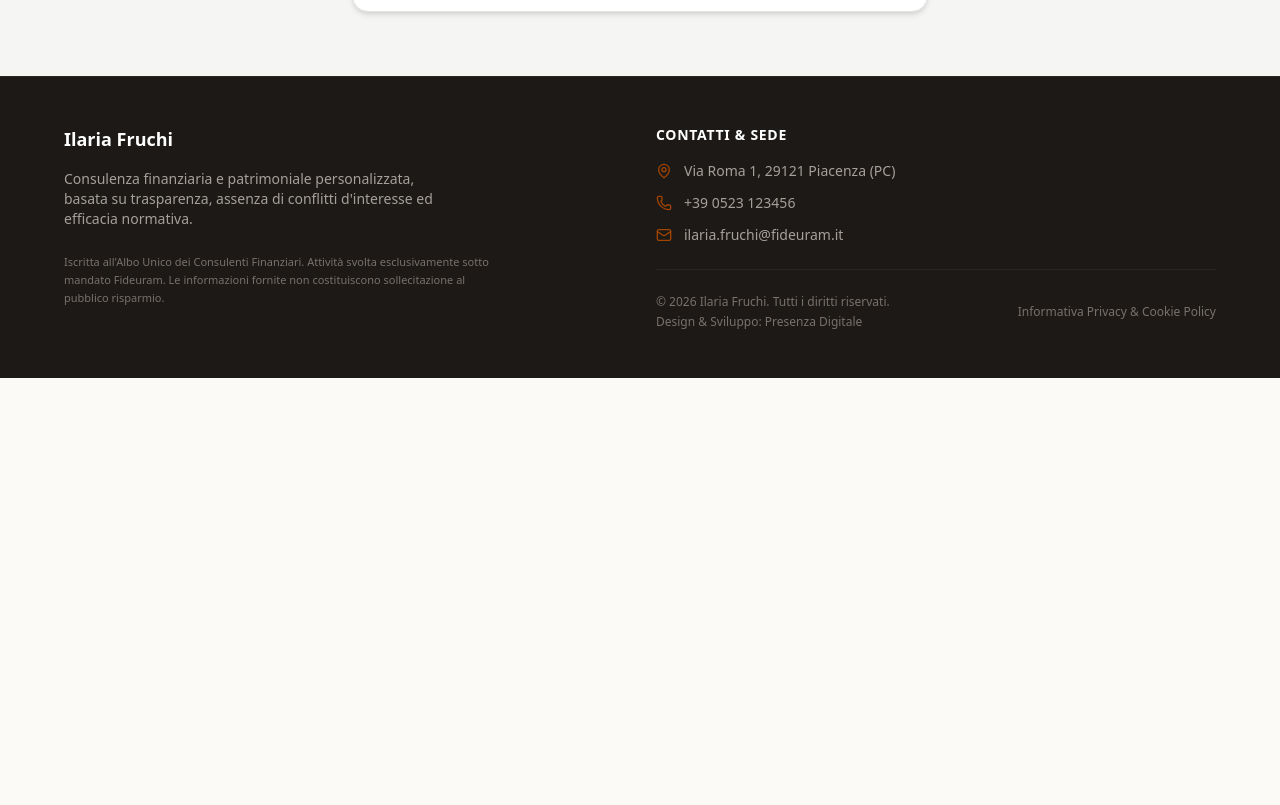
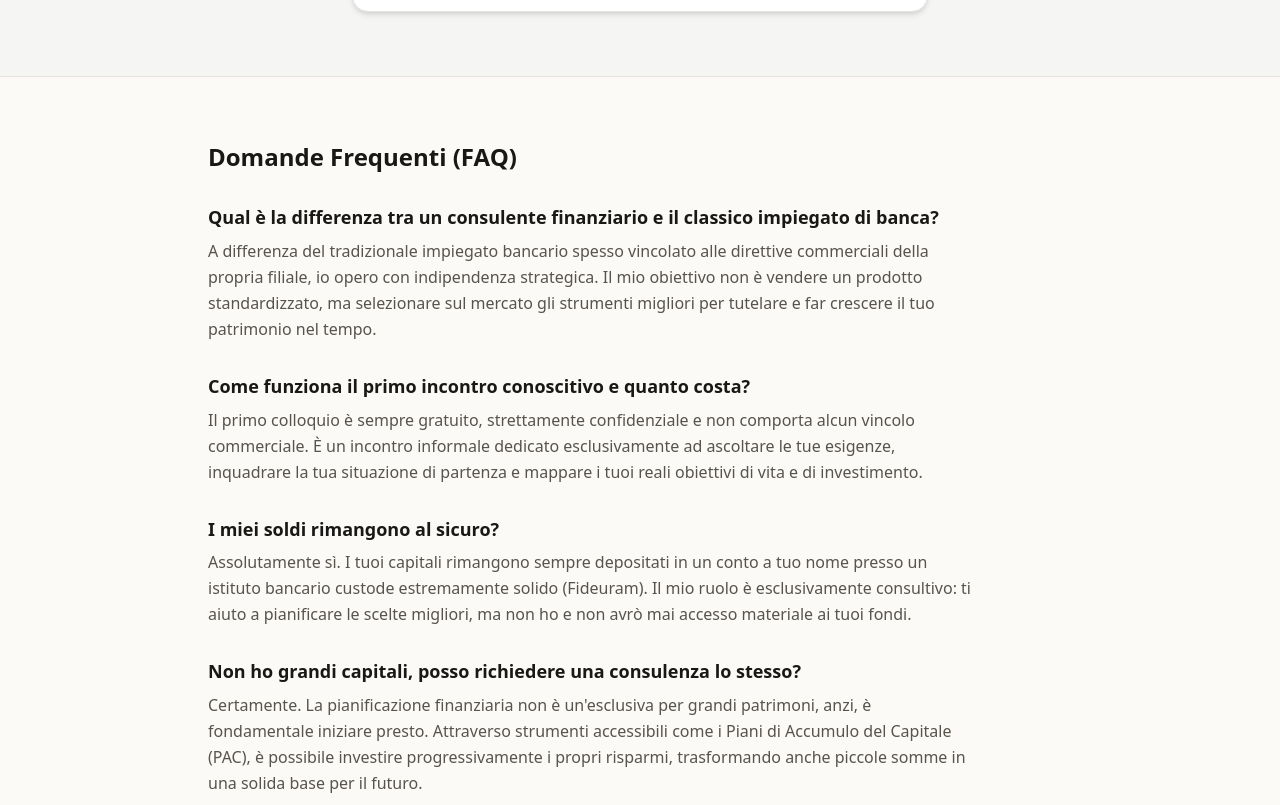
Before and after one commit to alebaia81/ilariafruchi, a React (Vite) app: page / in a window 1280 px wide. Shown: the part 3615-4420 px from the top of the page. Before the commit the page ends 3993 px from the top, so only its background shows below. Built offline with nearby package versions, Linux system fonts and the light colour scheme; the HTML template or start-up script is replaced by a standard one.

Commit message:
feat(home): add accessible institutional FAQ section

```diff
--- a/src/App.tsx
+++ b/src/App.tsx
@@ -11,6 +11,7 @@ import { TrustTestimonials } from './components/TrustTestimonials';
 
 import { BookingCalendar } from './components/BookingCalendar';
 import { ContactForm } from './components/ContactForm';
+import { FaqSection } from './components/FaqSection';
 
 // Service pages
 import { DipendentiPage } from './pages/DipendentiPage';
@@ -32,6 +33,7 @@ const HomePage = () => (
       <BookingCalendar />
     </div>
     <ContactForm />
+    <FaqSection />
   </main>
 );
 
--- /dev/null
+++ b/src/components/FaqSection.tsx
@@ -0,0 +1,45 @@
+import React from 'react';
+
+export const FaqSection: React.FC = () => {
+  const faqs = [
+    {
+      q: "Qual è la differenza tra un consulente finanziario e il classico impiegato di banca?",
+      a: "A differenza del tradizionale impiegato bancario spesso vincolato alle direttive commerciali della propria filiale, io opero con indipendenza strategica. Il mio obiettivo non è vendere un prodotto standardizzato, ma selezionare sul mercato gli strumenti migliori per tutelare e far crescere il tuo patrimonio nel tempo."
+    },
+    {
+      q: "Come funziona il primo incontro conoscitivo e quanto costa?",
+      a: "Il primo colloquio è sempre gratuito, strettamente confidenziale e non comporta alcun vincolo commerciale. È un incontro informale dedicato esclusivamente ad ascoltare le tue esigenze, inquadrare la tua situazione di partenza e mappare i tuoi reali obiettivi di vita e di investimento."
+    },
+    {
+      q: "I miei soldi rimangono al sicuro?",
+      a: "Assolutamente sì. I tuoi capitali rimangono sempre depositati in un conto a tuo nome presso un istituto bancario custode estremamente solido (Fideuram). Il mio ruolo è esclusivamente consultivo: ti aiuto a pianificare le scelte migliori, ma non ho e non avrò mai accesso materiale ai tuoi fondi."
+    },
+    {
+      q: "Non ho grandi capitali, posso richiedere una consulenza lo stesso?",
+      a: "Certamente. La pianificazione finanziaria non è un'esclusiva per grandi patrimoni, anzi, è fondamentale iniziare presto. Attraverso strumenti accessibili come i Piani di Accumulo del Capitale (PAC), è possibile investire progressivamente i propri risparmi, trasformando anche piccole somme in una solida base per il futuro."
+    }
+  ];
+
+  return (
+    <div className="bg-[#FCFAF7] border-t border-stone-200 w-full">
+      <section aria-labelledby="faq-title" className="py-16 px-4 max-w-4xl mx-auto">
+        <h2 id="faq-title" className="text-2xl font-extrabold text-[#1A1816] mb-8 text-left">
+          Domande Frequenti (FAQ)
+        </h2>
+
+        <div className="space-y-8 text-left">
+          {faqs.map((faq, index) => (
+            <article key={index} className="flex flex-col gap-2">
+              <h3 className="text-lg font-bold text-[#1A1816] leading-snug">
+                {faq.q}
+              </h3>
+              <p className="text-base text-stone-600 leading-relaxed max-w-3xl">
+                {faq.a}
+              </p>
+            </article>
+          ))}
+        </div>
+      </section>
+    </div>
+  );
+};
```
